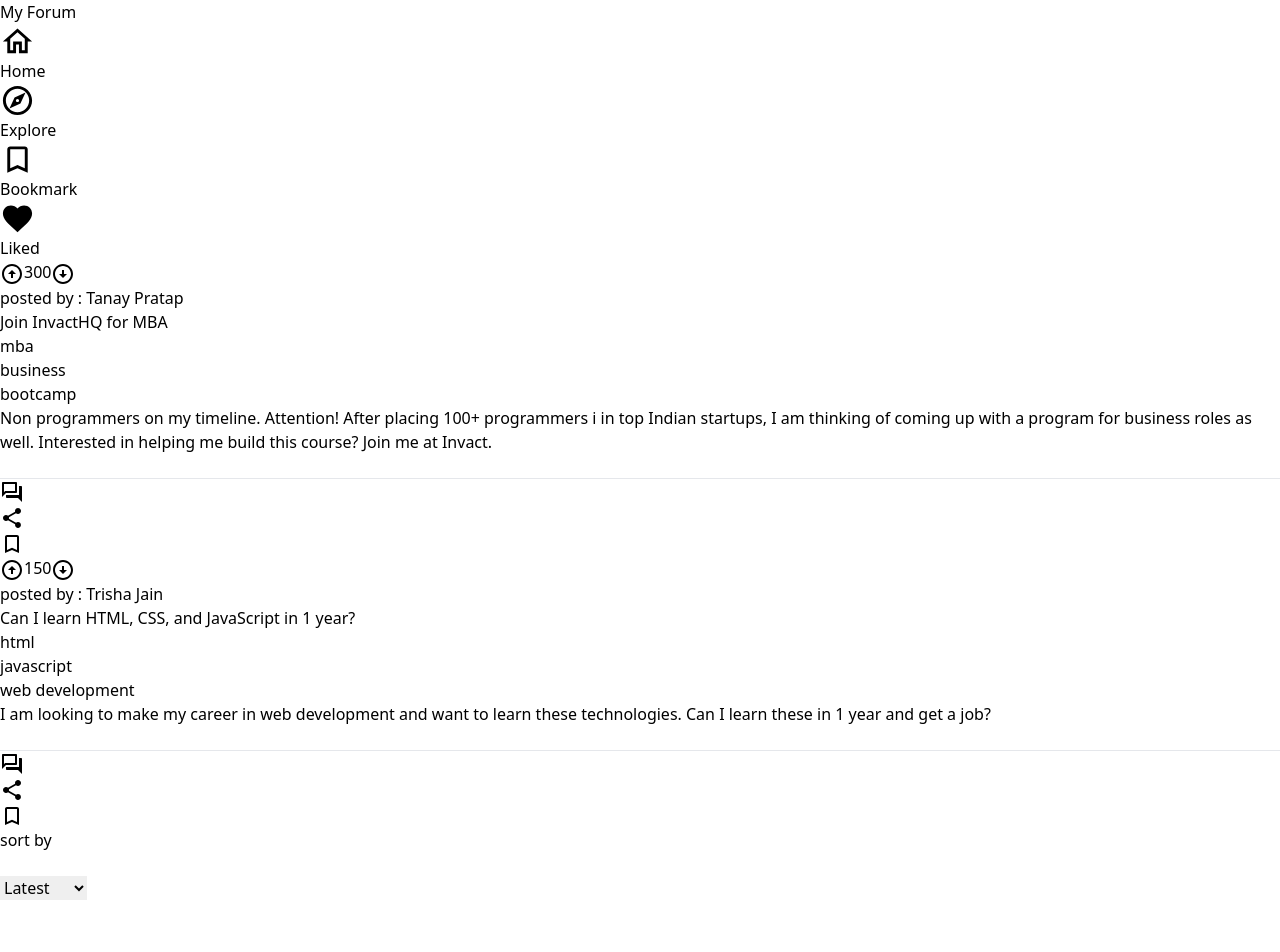
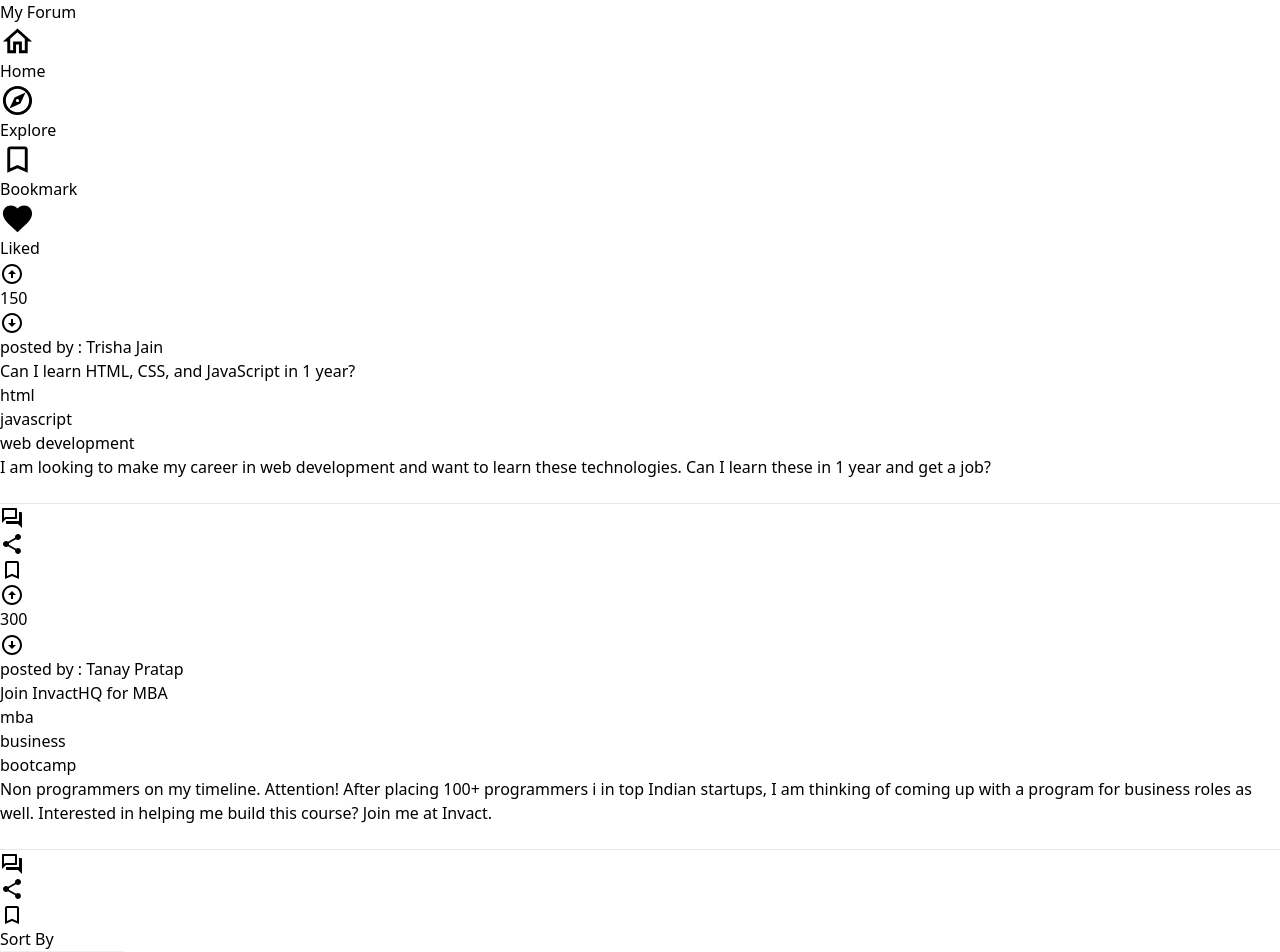
Before and after one commit to ashutosh2720/mcr4, a React (Vite) app: page / in a window 1280 px wide. Shown: the top 952 px of the page. Before the commit the page ends 900 px from the top, so only its background shows below. Built offline with nearby package versions, Linux system fonts and the light colour scheme.

Commit message:
initial commit

```diff
--- a/src/components/Mid.jsx
+++ b/src/components/Mid.jsx
@@ -1,18 +1,18 @@
 import React, { useState } from "react";
 import { forumData } from "../db/ForumData";
 import PostCard from "./PostCard";
+import { useGlobalPosts } from "../contexts/forum-context";
 
 
 const Mid = () => {
-    const [post, setPost] = useState([])
-    const [isBookMark, setIsBookMark] = useState(false)
+    const { sortedPosts } = useGlobalPosts()
     console.log(forumData);
 
 
     return (
         <div className="w-[90%]">
 
-            {forumData.posts.map((postData) => (
+            {sortedPosts.map((postData) => (
 
                 <PostCard postData={postData} />
             ))}
--- a/src/components/PostCard.jsx
+++ b/src/components/PostCard.jsx
@@ -4,17 +4,25 @@ import ArrowCircleDownIcon from '@mui/icons-material/ArrowCircleDown';
 import QuestionAnswerOutlinedIcon from '@mui/icons-material/QuestionAnswerOutlined';
 import ShareIcon from '@mui/icons-material/Share';
 import BookmarkBorderIcon from '@mui/icons-material/BookmarkBorder';
+import BookmarkIcon from '@mui/icons-material/Bookmark';
 import { useNavigate } from "react-router-dom";
+import { useGlobalPosts } from '../contexts/forum-context';
 
 
 const PostCard = ({ postData }) => {
+    const { addToBookmarks, upvoteFunc, downvoteFunc } = useGlobalPosts()
+
     const navigate = useNavigate();
     return (
         <div className="data shadow-md border p-2 rounded-md flex flex-col">
-            <div className="votes flex flex-col">
-                <ArrowCircleUpIcon />
+            <div className="votes flex flex-col cursor-pointer">
+                <div className="upvote" onClick={() => upvoteFunc(postData.postId)}>
+                    <ArrowCircleUpIcon />
+                </div>
                 {postData.upvotes - postData.downvotes}
-                <ArrowCircleDownIcon />
+                <div className="downvote cursor-pointer" onClick={() => downvoteFunc(postData.postId)}>
+                    <ArrowCircleDownIcon />
+                </div>
 
             </div>
             <p className="text-gray-600">posted by : {postData.name}</p>
@@ -37,7 +45,11 @@ const PostCard = ({ postData }) => {
                     <ShareIcon />
                 </div>
                 <div className="bookmark cursor-pointer  "  >
-                    <BookmarkBorderIcon onClick={() => setIsBookMark(!isBookMark)} />
+                    {
+                        postData.isBookmarked ?
+                            <BookmarkIcon className={'text-2xl cursor-pointer'} onClick={() => addToBookmarks(postData.postId)} /> :
+                            <BookmarkBorderIcon className={'text-2xl cursor-pointer'} onClick={() => addToBookmarks(postData.postId)} />
+                    }
                 </div>
             </div>
         </div>
--- a/src/components/RightSideBar.jsx
+++ b/src/components/RightSideBar.jsx
@@ -1,14 +1,16 @@
 import React from 'react'
+import { useGlobalPosts } from '../contexts/forum-context'
 
 const RightSideBar = () => {
+    const { setSortBy } = useGlobalPosts()
+
     return (
 
-        <div className='w-[30%] '>
-            <h1>sort by</h1>
-            <br />
-            <select name="" id="" className='border'>
-                <option value="">Latest</option>
-                <option value="">Trending</option>
+        <div className="sort bg-red-50 mt-10 rounded-lg p-3 hidden md:flex flex-col gap-6 md:sticky top-28 w-60">
+            <h2 className={'text-lg'}>Sort By</h2>
+            <select onChange={(e) => setSortBy(e.target.value)} name="sort" id="sort" className={'bg-gray-300 p-2'}>
+                <option value="latest">Latest Posts</option>
+                <option value="upvote">Most upvoted</option>
             </select>
         </div>
     )
--- /dev/null
+++ b/src/contexts/forum-context.jsx
@@ -0,0 +1,40 @@
+import { createContext, useContext, useState } from "react";
+import { forumData } from "../db/ForumData";
+
+
+const forumContext = createContext()
+
+const ForumProvider = ({ children }) => {
+    const [sortBy, setSortBy] = useState('latest')
+    const [posts, setPosts] = useState(forumData.posts)
+
+    let sortedPosts = posts.sort((a, b) => new Date(b.createdAt) - new Date(a.createdAt));
+
+    if (sortBy === 'upvote') {
+        sortedPosts = posts.sort((a, b) => b.upvotes - a.upvotes);
+    } else {
+        sortedPosts = posts.sort((a, b) => new Date(b.createdAt) - new Date(a.createdAt));
+    }
+
+    const addToBookmarks = (id) => {
+        setPosts(prevState => prevState.map(post => post.postId === id ? { ...post, isBookmarked: !post.isBookmarked } : post))
+    }
+
+    const upvoteFunc = (id) => {
+        setPosts(prevState => prevState.map(post => post.postId === id ? { ...post, upvotes: post.upvotes + 1 } : post))
+    }
+
+    const downvoteFunc = (id) => {
+        setPosts(prevState => prevState.map(post => post.postId === id ? { ...post, downvotes: post.downvotes + 1 } : post))
+    }
+
+    return (
+        <forumContext.Provider value={{ posts, setPosts, setSortBy, sortedPosts, addToBookmarks, upvoteFunc, downvoteFunc }}>
+            {children}
+        </forumContext.Provider>
+    )
+}
+
+const useGlobalPosts = () => useContext(forumContext);
+
+export { ForumProvider, useGlobalPosts }
--- a/src/main.jsx
+++ b/src/main.jsx
@@ -4,11 +4,14 @@ import { BrowserRouter, Routes, Route } from "react-router-dom";
 
 import App from "./App.jsx";
 import "./index.css";
+import { ForumProvider } from "./contexts/forum-context.jsx";
 
 ReactDOM.createRoot(document.getElementById("root")).render(
   <React.StrictMode>
     <BrowserRouter>
-      <App />
+      <ForumProvider>
+        <App />
+      </ForumProvider>
     </BrowserRouter>
   </React.StrictMode>
 );
```
